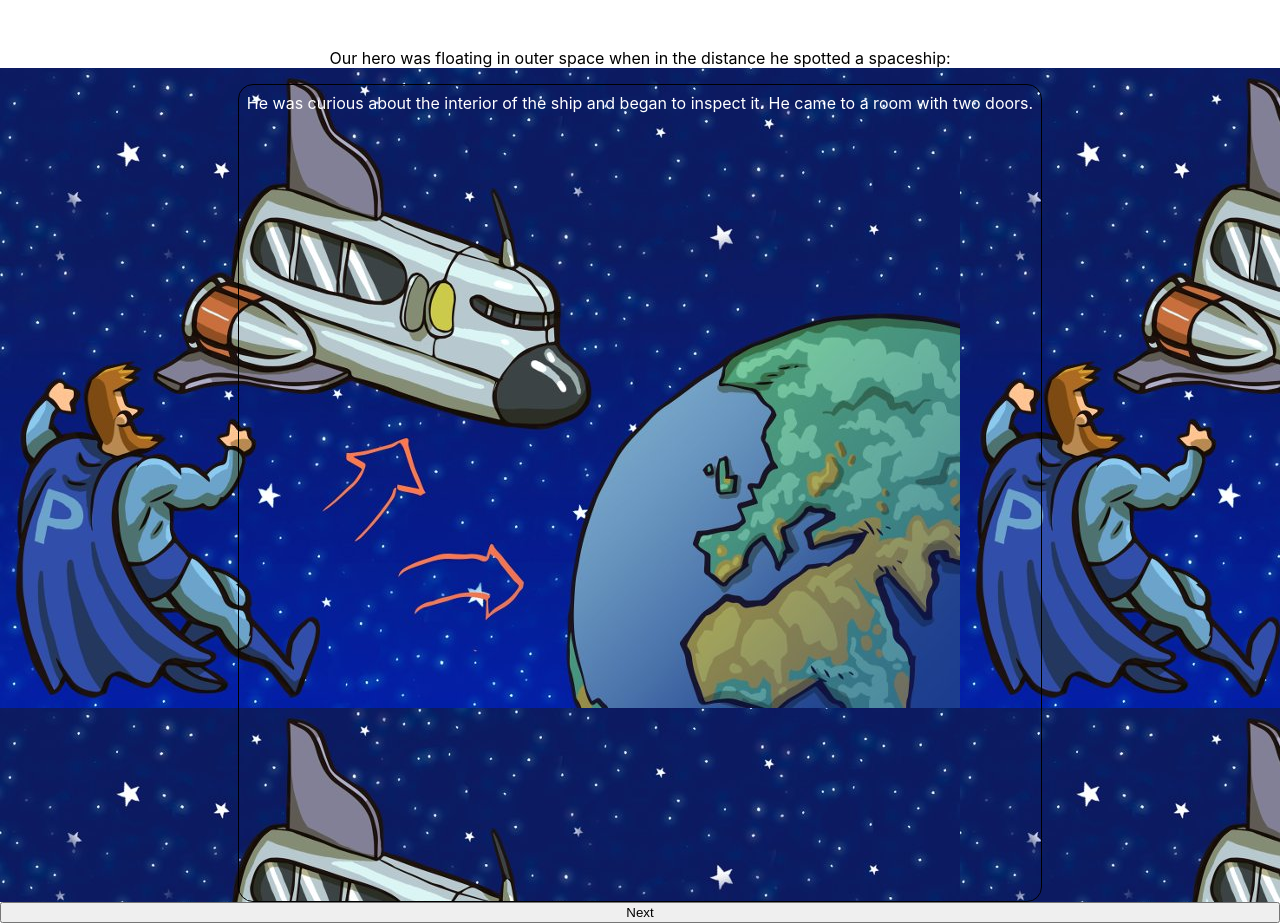
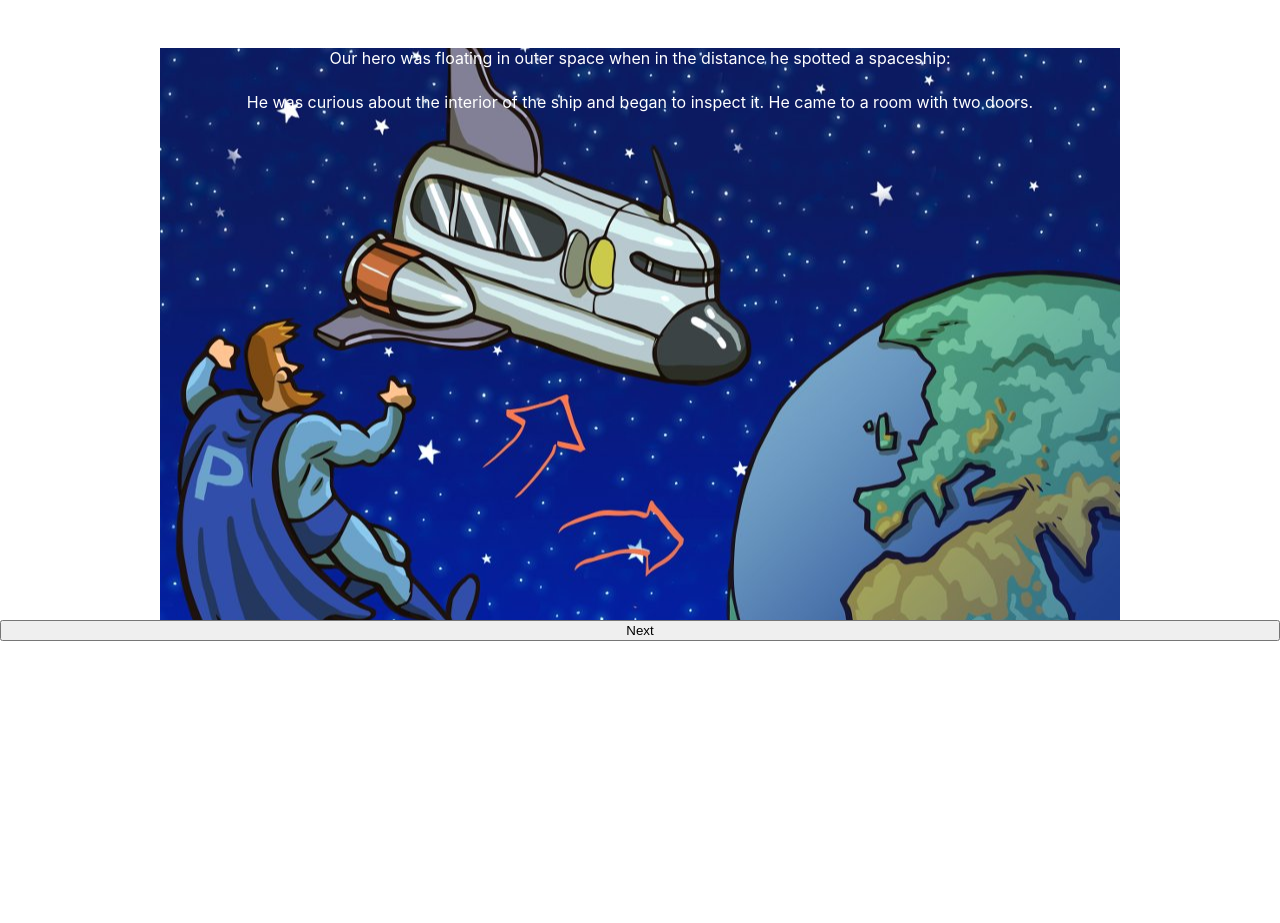
Before and after one commit to richhard6/S6.Tutorial, a React (Create React App) app: page / in a window 1280 px wide. Both pictures are taken after a click on the button "Start". After the commit the page ends 800 px from the top, so only its background shows below. Built offline with nearby package versions, Linux system fonts and the light colour scheme.

Commit message:
added some styles, need to change buttons

```diff
--- a/src/App.js
+++ b/src/App.js
@@ -8,6 +8,7 @@ import Welcome from './Components/Welcome/Welcome'
 function App() {
   const [isVisible, setIsVisible] = useState(true)
   const [currentIndex, setCurrentIndex] = useState(0)
+  const [background, setBackground] = useState({})
 
   useEffect(() => {
     if (currentIndex < 0) setCurrentIndex((prev) => (prev = 3))
@@ -16,14 +17,21 @@ function App() {
   return isVisible ? (
     <Welcome isVisible={isVisible} setIsVisible={setIsVisible} />
   ) : (
-    <Wrapper>
+    <Wrapper img={background}>
       <div>
         Our hero was floating in outer space when in the distance he spotted a
         spaceship:
       </div>
       {data.map((options, index) => {
-        console.log(index)
-        return currentIndex === index && <Scene key={index} options={options} />
+        return (
+          currentIndex === index && (
+            <Scene
+              key={index}
+              options={options}
+              setBackground={setBackground}
+            />
+          )
+        )
       })}
 
       {currentIndex > 0 && (
--- a/src/Components/Scene/Scene.js
+++ b/src/Components/Scene/Scene.js
@@ -1,8 +1,10 @@
 import { Pill, Wrapper } from './style'
 
-function Scene({ options }) {
+function Scene({ options, setBackground }) {
   const { txt, img } = options
   console.log(options)
+
+  setBackground((prev) => (prev = img))
 
   return (
     <Wrapper img={img}>
--- a/src/Components/Scene/style.js
+++ b/src/Components/Scene/style.js
@@ -1,17 +1,13 @@
 import styled from 'styled-components'
 
-const backgroundSelector = (props) => {
-  const background = props.img
-  return `background-image: url(${background})`
-}
+export const Pill = styled.div`
 
-export const Pill = styled.div`
-  border-radius: 15px;
-  border: 1px solid black;
+
+
   margin-top: 1rem;
   padding: 0.5rem;
 
-  height: 100vh;
+  height: 65vh;
   color: white;
 
   }
@@ -21,5 +17,4 @@ export const Wrapper = styled.div`
   display: flex;
   justify-content: center;
   align-items: center;
-  ${backgroundSelector}
 `
--- a/src/styles.js
+++ b/src/styles.js
@@ -1,8 +1,18 @@
 import styled from 'styled-components'
+
+const backgroundSelector = (props) => {
+  const background = props.img
+  console.log(background)
+  return `background-image: url(${background})`
+}
 
 export const Wrapper = styled.div`
   text-align: center;
   display: flex;
   flex-direction: column;
   margin-top: 3rem;
+  background-repeat: no-repeat;
+  background-position: center;
+  color: white;
+  ${backgroundSelector}
 `
```
